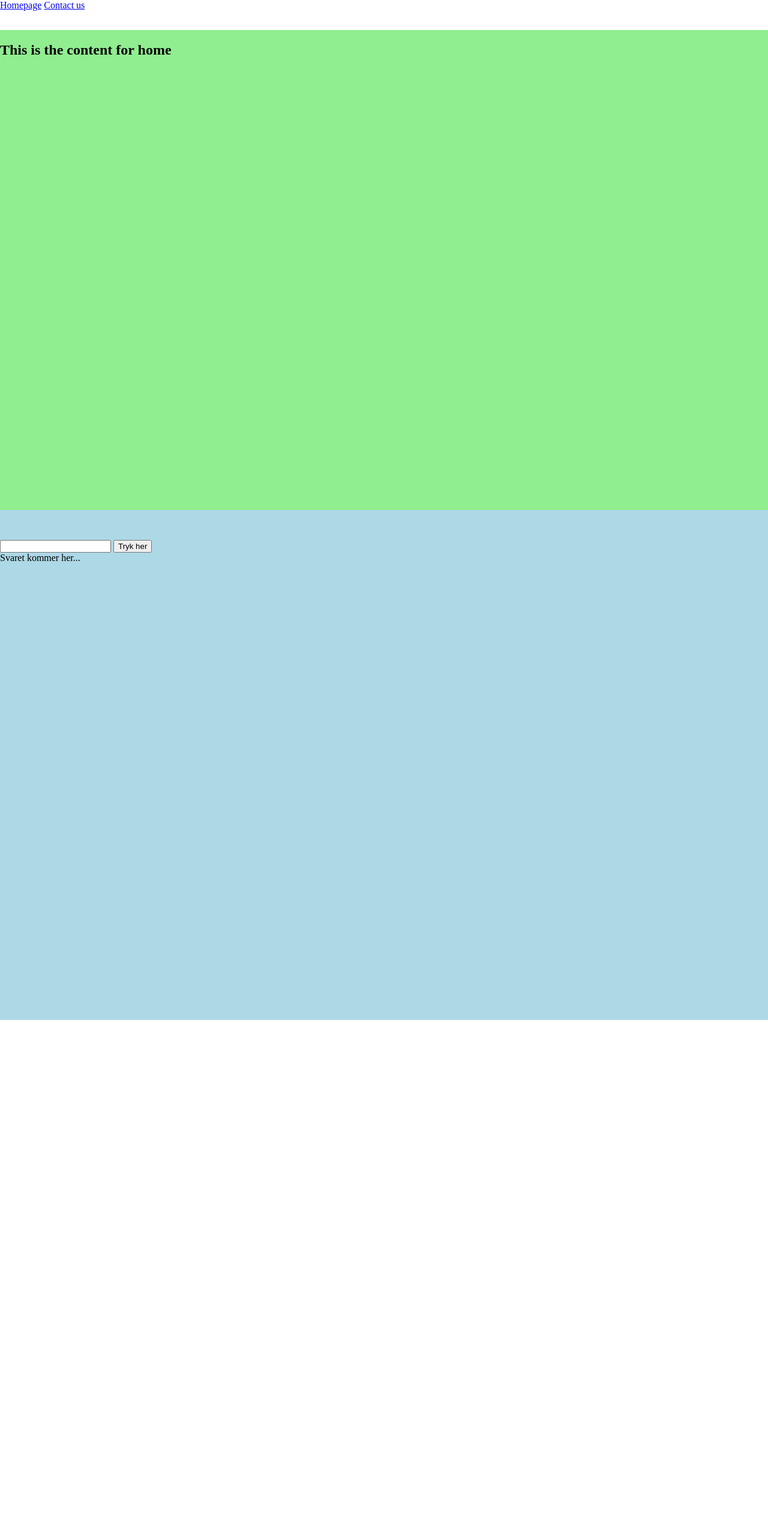
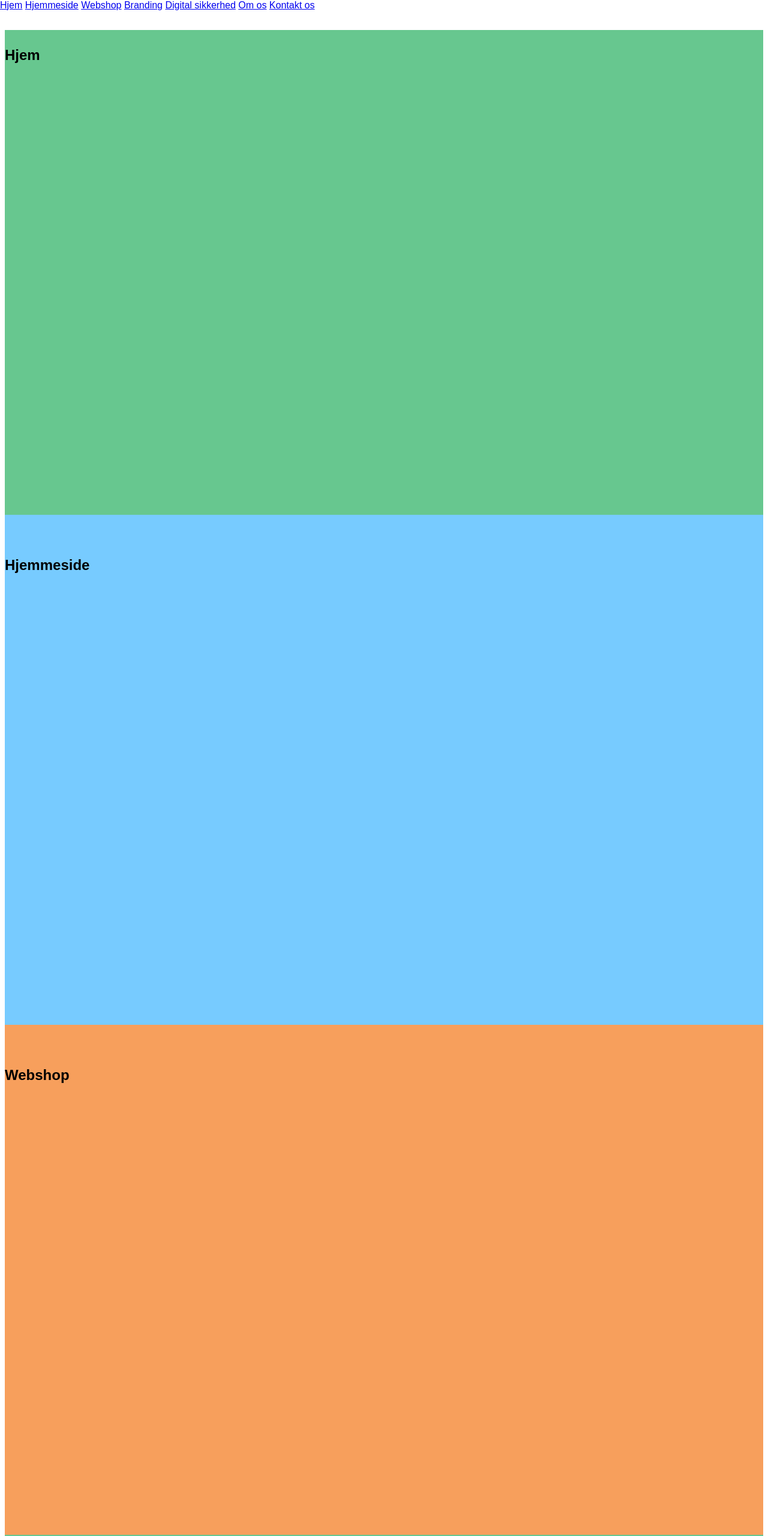
Before and after one commit to emmasofielin/Sweetbot, a plain HTML site: page sweetbot-onepage.html in a window 1280 px wide. Shown: the top 2560 px of the page at 60% size. Before the commit the page ends 1700 px from the top, so only its background shows below. Drawn offline with nearby package versions, Linux system fonts and the light colour scheme; some packages are replaced by stand-ins of ours; a script that the page names is missing.

Commit message:
Add files via upload

```diff
--- a/sweetbot-onepage.html
+++ b/sweetbot-onepage.html
@@ -1,7 +1,11 @@
 <!doctype html>
 <html>
 <head>
+	<link rel="stylesheet" href="sweetbot-onepage.css">
 	<style>
+	<body bgcolor="#67c78f">
+
+
 		body {
 			margin: 0;
 			padding: 0;
@@ -16,6 +20,9 @@
 			width: 100%;
 			height: 50px;
 			background: white;
+			font-family: Arial;
+
+
 		}
 		section {
 			display:block;
@@ -24,11 +31,42 @@
 		}
 
 		#home {
-			background: lightgreen;
+			background: #67c78f;
+			font-family: Arial;
 		}
-		#contact {
-			background: lightblue;
+
+		#hjemmeside {
+			background: #77cbff;
+			font-family: Arial;
+			}
+
+		#webshop {
+			background: #f79f5c;
+			font-family: Arial;
 		}
+
+		#branding {
+			background: #67c78f;
+			font-family: Arial;
+		}
+
+		#digitalsikkerhed {
+			background: #77cbff;
+			font-family: Arial;
+		}
+
+		#omos {
+			background: #f79f5c;
+			font-family: Arial;
+		}
+
+
+		#kontakt {
+			background: #67c78f;
+			font-family: Arial;
+
+			}
+
 	</style>
 <title>Eksempel</title>
 <meta charset="utf-8">
@@ -79,17 +117,56 @@
 
 <body>
 	<nav>
-	<a href="#home">Homepage</a>
-	<a href="#contact">Contact us</a>
+	<a href="#home">Hjem</a>
+	<a href="#hjemmeside">Hjemmeside</a>
+	<a href="#webshop">Webshop</a>
+	<a href="#branding">Branding</a>
+	<a href="#digitalsikkerhed">Digital sikkerhed</a>
+	<a href="#omos">Om os</a>
+	<a href="#contact">Kontakt os</a>
+
+
 	</nav>
+
 	<section id="home">
-		<h1>This is the content for home</h1>
+		<h1>Hjem</h1>
 
 	</section>
-<section id="contact">
+
+	<section id="hjemmeside">
+	<h1>Hjemmeside</h1>
+
+	</section>
+
+	<section id="webshop">
+	<h1>Webshop</h1>
+
+	</section>
+
+	<section id="branding">
+	<h1>Branding</h1>
+
+	</section>
+
+	<section id="digitalsikkerhed">
+	<h1>Digital sikkerhed</h1>
+	</section>
+
+	<section id="omos">
+	<h1>Om os</h1>
+	</section>
+
+
+
+<section id="kontakt">
+	<h1>Kontakt</h1>
     <input type="text" id="tekstfelt" />
 	<input type="button" id="knap" value="Tryk her"/>
     <div id="resultat"> Svaret kommer her... </div>
 	</section>
-</body>
+
+
+
+
+	</body>
 </html>
```
